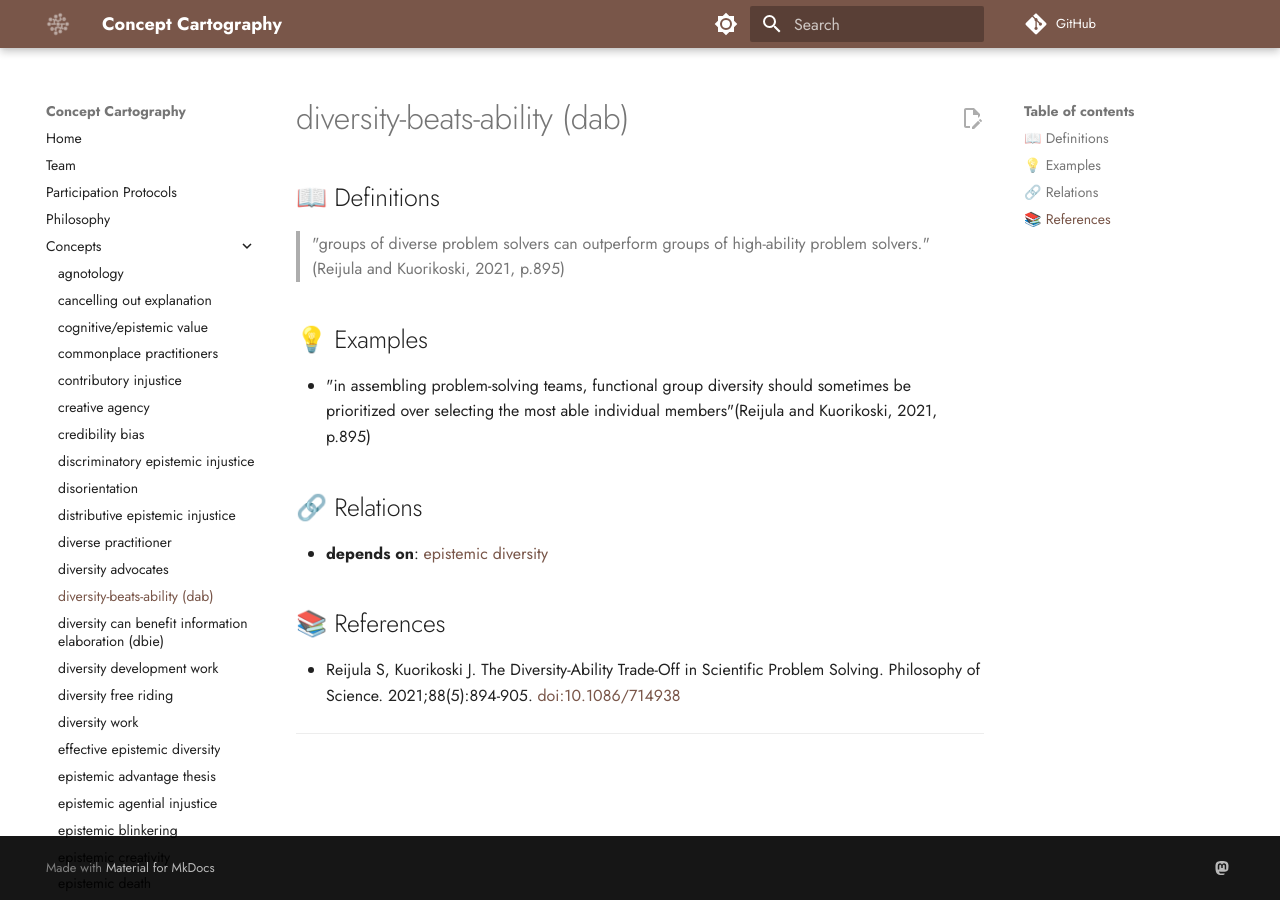
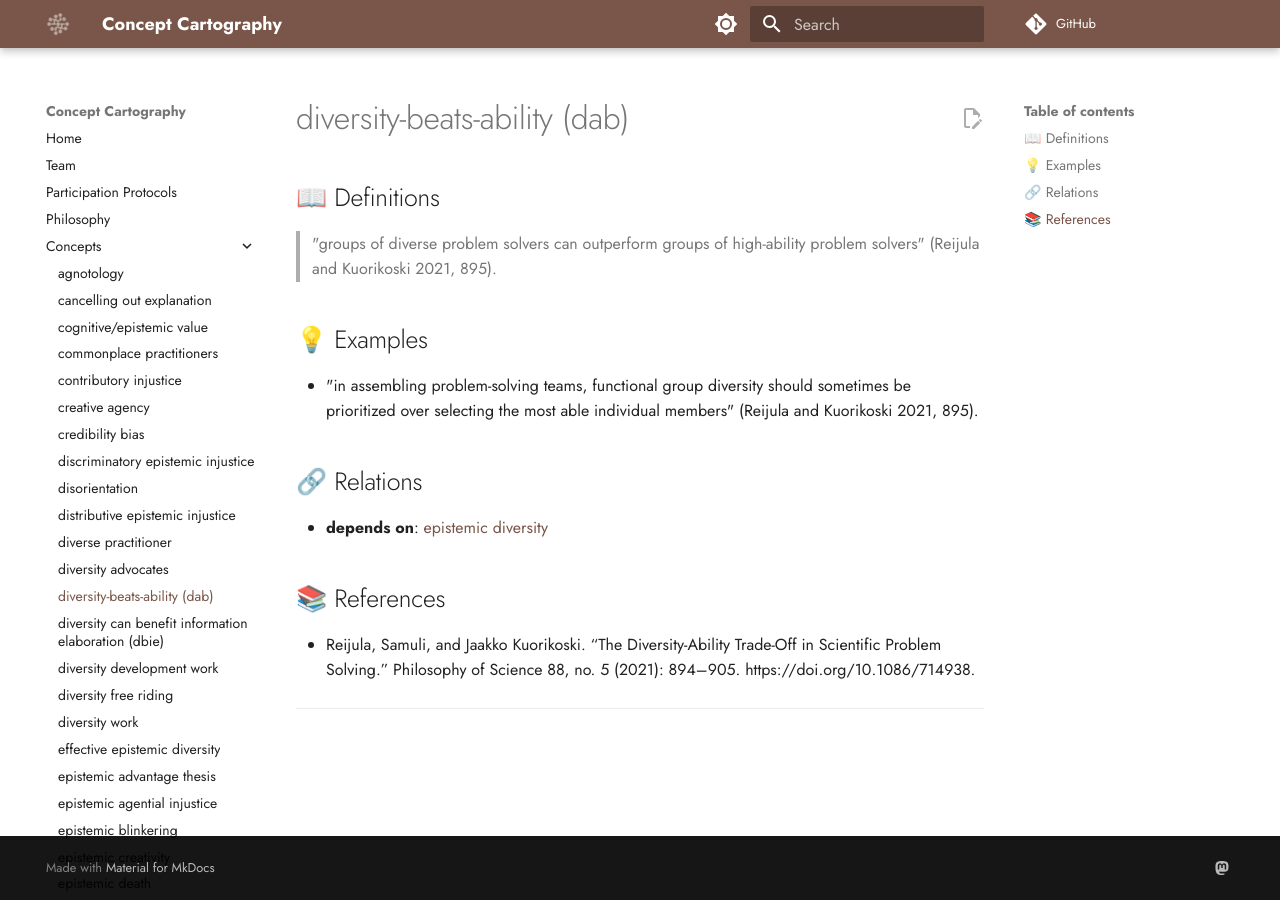
Before and after one commit to conceptcartography/conceptcartography, an MkDocs documentation site: the page built from docs/concepts/diversity-beats-ability-dab.md, in a window 1280 px wide. Built offline with MkDocs 1.6.1 and Material for MkDocs 9.7.7, drawn with Linux system fonts in a browser that asks for light colours; comment, search, counter and statistics services are not loaded; the version menu is left out.

Commit message:
Update diversity-beats-ability-dab.md

```diff
--- a/docs/concepts/diversity-beats-ability-dab.md
+++ b/docs/concepts/diversity-beats-ability-dab.md
@@ -1,15 +1,14 @@
 ---
 concept: diversity-beats-ability (dab)
 references:
-- Reijula S, Kuorikoski J. The Diversity-Ability Trade-Off in Scientific Problem Solving.
-  Philosophy of Science. 2021;88(5):894-905. doi:10.1086/714938
+- Reijula, Samuli, and Jaakko Kuorikoski. “The Diversity-Ability Trade-Off in Scientific Problem Solving.” Philosophy of Science 88, no. 5 (2021): 894–905. https://doi.org/10.1086/714938.
 definitions:
 - '"groups of diverse problem solvers can outperform groups of high-ability problem
-  solvers." (Reijula and Kuorikoski, 2021, p.895)'
+  solvers" (Reijula and Kuorikoski 2021, 895).'
 examples:
 - description: '"in assembling problem-solving teams, functional group diversity should
-    sometimes be prioritized over selecting the most able individual members"(Reijula
-    and Kuorikoski, 2021, p.895)'
+    sometimes be prioritized over selecting the most able individual members" (Reijula
+    and Kuorikoski 2021, 895).'
 relations:
 - type: depends on
   target: epistemic diversity
@@ -19,11 +18,11 @@ relations:
 
 ## 📖 Definitions
 
-> "groups of diverse problem solvers can outperform groups of high-ability problem solvers." (Reijula and Kuorikoski, 2021, p.895)
+> "groups of diverse problem solvers can outperform groups of high-ability problem solvers" (Reijula and Kuorikoski 2021, 895).
 
 ## 💡 Examples
 
-- "in assembling problem-solving teams, functional group diversity should sometimes be prioritized over selecting the most able individual members"(Reijula and Kuorikoski, 2021, p.895)
+- "in assembling problem-solving teams, functional group diversity should sometimes be prioritized over selecting the most able individual members" (Reijula and Kuorikoski 2021, 895).
 
 ## 🔗 Relations
 
@@ -31,7 +30,7 @@ relations:
 
 ## 📚 References
 
-- Reijula S, Kuorikoski J. The Diversity-Ability Trade-Off in Scientific Problem Solving. Philosophy of Science. 2021;88(5):894-905. [doi:10.1086/714938](https://doi.org/10.1086/714938)
+- Reijula, Samuli, and Jaakko Kuorikoski. “The Diversity-Ability Trade-Off in Scientific Problem Solving.” Philosophy of Science 88, no. 5 (2021): 894–905. https://doi.org/10.1086/714938.
 
 ---
 
```
